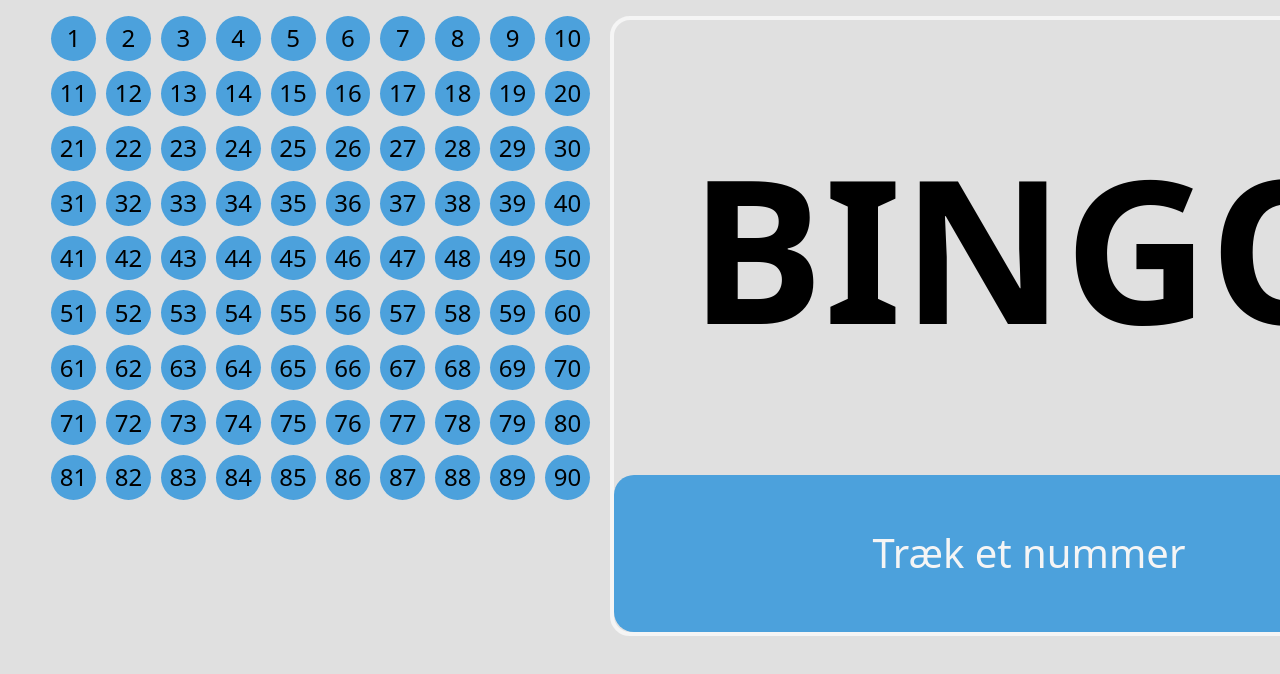
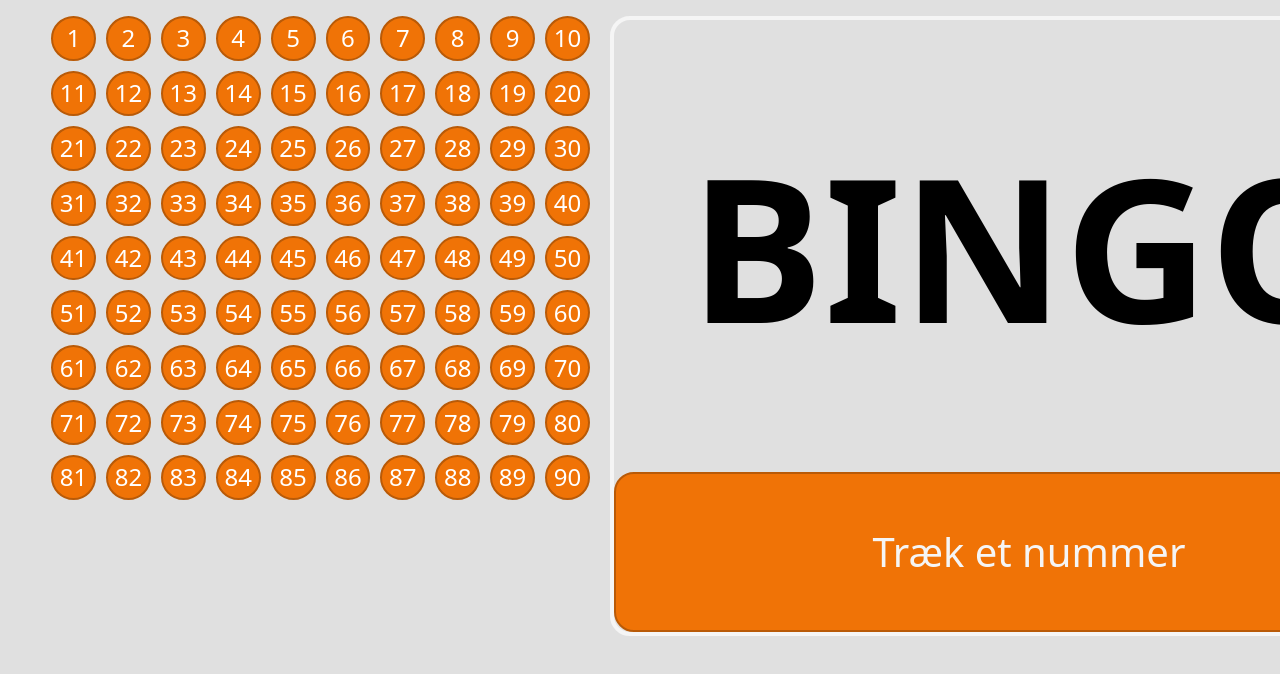
Before and after one commit to AsbjoernJC/Bingo, an Angular app: page / in a window 1280 px wide. Shown: the top 674 px of the page. Built offline with nearby package versions, Linux system fonts and the light colour scheme.

Commit message:
Added tutor theme

```diff
--- a/src/app/app.component.scss
+++ b/src/app/app.component.scss
@@ -53,8 +53,10 @@ header {
 }
 
 .bingo-ball {
-  background-color: #4ca1dc;
+  background-color: #f07306;
+  border: 2px #b95a07 solid;
   border-radius: 30px;
+  color: white;
   // height: 60px;
   width: 60px;
   aspect-ratio: 1;
@@ -89,15 +91,16 @@ header {
   background: radial-gradient(ellipse farthest-corner at right bottom, #FEDB37 0%, #FDB931 8%, #9f7928 30%, #8A6E2F 40%, transparent 80%),
                 radial-gradient(ellipse farthest-corner at left top, #FFFFFF 0%, #FFFFAC 8%, #D1B464 25%, #5d4a1f 62.5%, #5d4a1f 100%) !important;
   font-size: 600;
+  border-color: #c6aa5c;
 }
 
 .action-button {
   grid-area: button;
   font-size: 40px;
   border-radius: 20px;
-  background-color: #4ca1dc;
+  border: 2px #b95a07 solid;
+  background-color: #f07306;
   color: #f5f5f5;
-  border: none;
   padding: 10px;
   cursor: pointer;
 }
```
